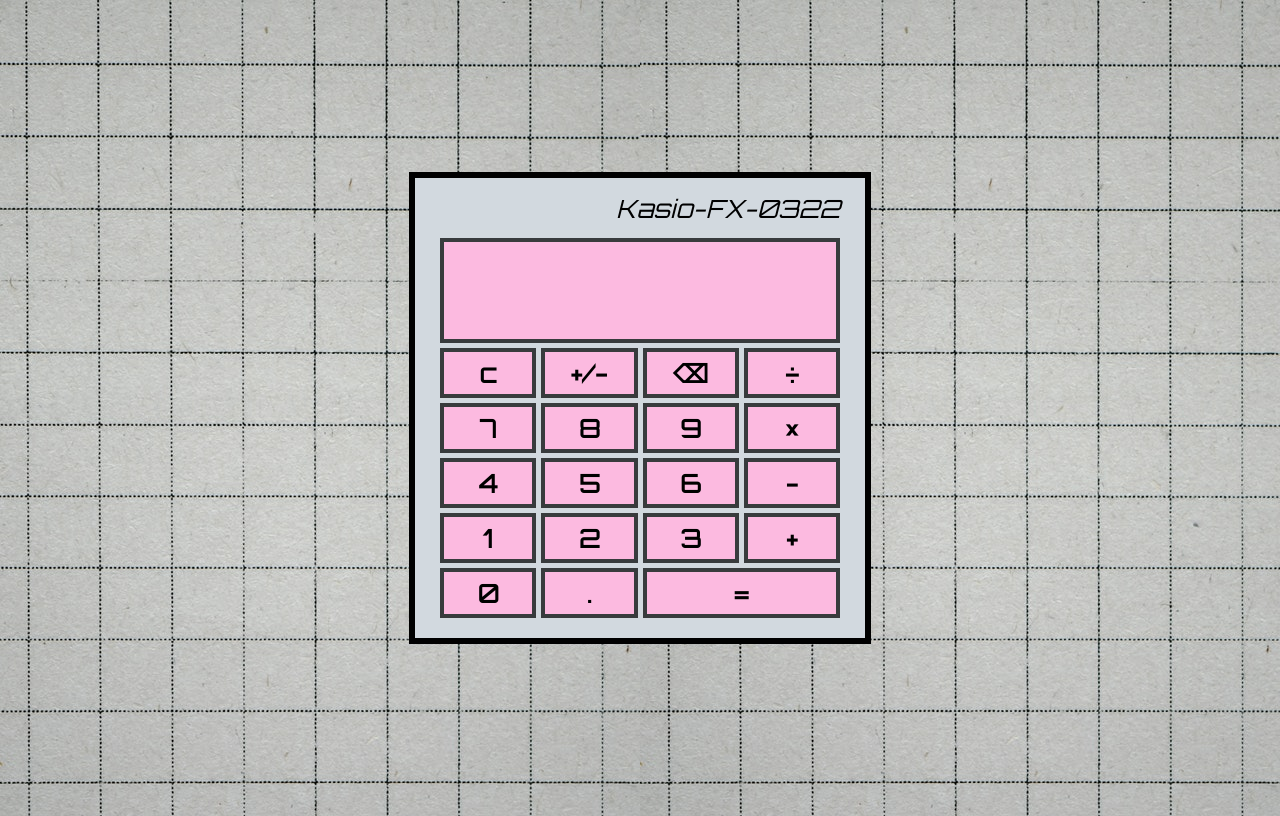
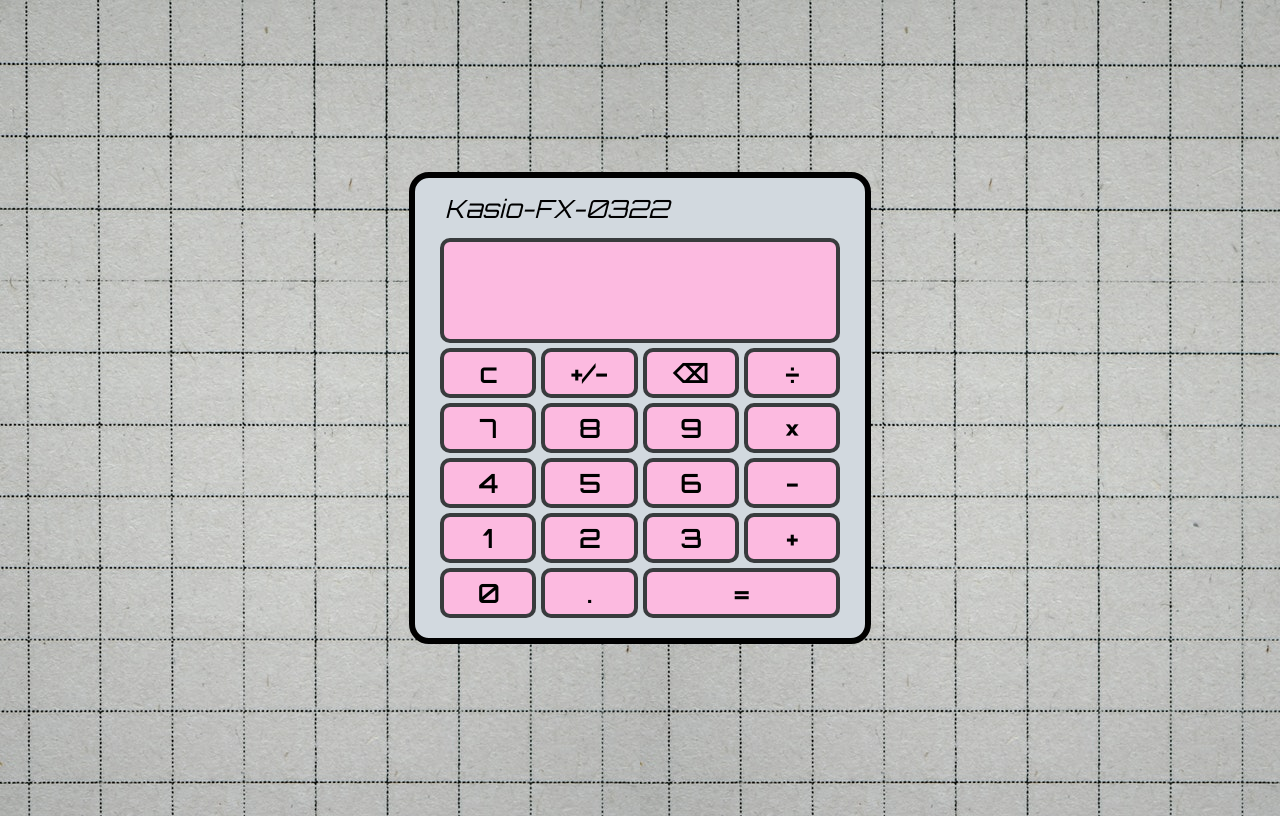
Before and after one commit to LetsGo12300/calculator, a plain HTML site: page index.html in a window 1280 px wide. Drawn offline with Linux system fonts and the light colour scheme.

Commit message:
Styled buttons

```diff
--- a/static/styles.css
+++ b/static/styles.css
@@ -19,14 +19,16 @@
     padding-bottom: 20px;
     padding-right: 25px;
     padding-left: 25px;
+    border-radius: 20px;
     background-color: #d2d9df;
     border: 6px solid #000000;
 }
 
 .container>.calc-btn{
+    border-radius: 10px;
     font-size: 25px;
     font-weight: bolder;
-    background-color:#fcbae0;;
+    background-color:#fcbae0;
     display: flex;
     justify-content: center;
     align-items: center;
@@ -47,9 +49,10 @@
     grid-column: 1/5;
     grid-row: 1/2;
     display: flex;
-    justify-content: flex-end;
+    justify-content: flex-start;
     align-items: center;
     text-shadow: #fcbae0;
     font-size: 25px;
     font-style: italic;
+    padding-left: 5px;
 }
```
